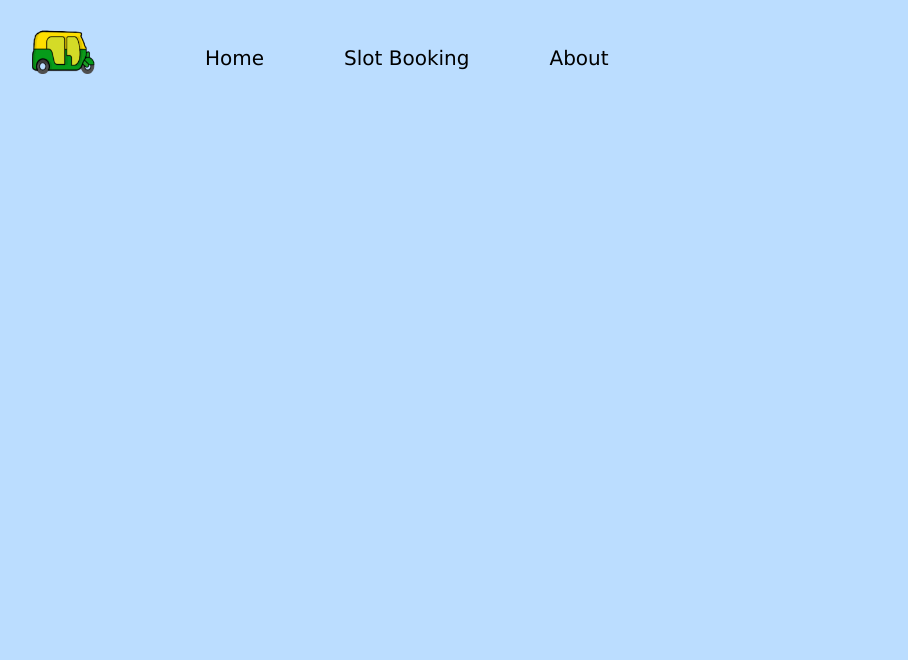
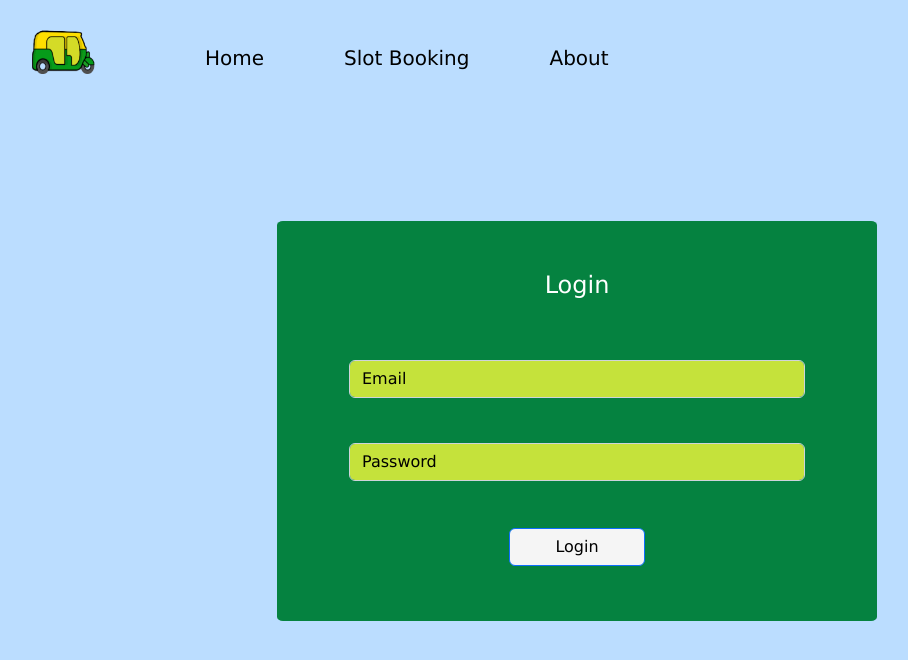
Before and after one commit to Bharath2503/auto_sharing_app, a React (Create React App) app in the folder Frontend/: page / in a window 1280 px wide. Shown: the top 660 px of the page, without its empty margins (63-971 px from the left). Built offline with nearby package versions, Linux system fonts and the light colour scheme.

Commit message:
navbar link correction

```diff
--- a/Frontend/src/App.jsx
+++ b/Frontend/src/App.jsx
@@ -14,7 +14,7 @@ function App() {
       <BrowserRouter>
        <Header/>
       <Routes>
-      <Route path="/home" element={<Home/>} />
+      <Route path="/" element={<Home/>} />
       <Route path="/slot" element={<Slot/>}/>
       <Route path='/about' element={<About/>}/>
       <Route path="/slotbook" element={<SlotBook/>}/>
--- a/Frontend/src/components/navbar.jsx
+++ b/Frontend/src/components/navbar.jsx
@@ -16,7 +16,7 @@ function Header() {
                     <Navbar.Toggle aria-controls="basic-navbar-nav" />
                     <Navbar.Collapse id="basic-navbar-nav">
                         <Nav className="me-auto">
-                            <Link className="link hover-underline-animation" to="/home">Home</Link>
+                            <Link className="link hover-underline-animation" to="/">Home</Link>
                             <Link className="link hover-underline-animation" to="/SlotBook">Slot Booking</Link>
                             <Link className="link hover-underline-animation" to="/about">About</Link>
                         </Nav>
```
